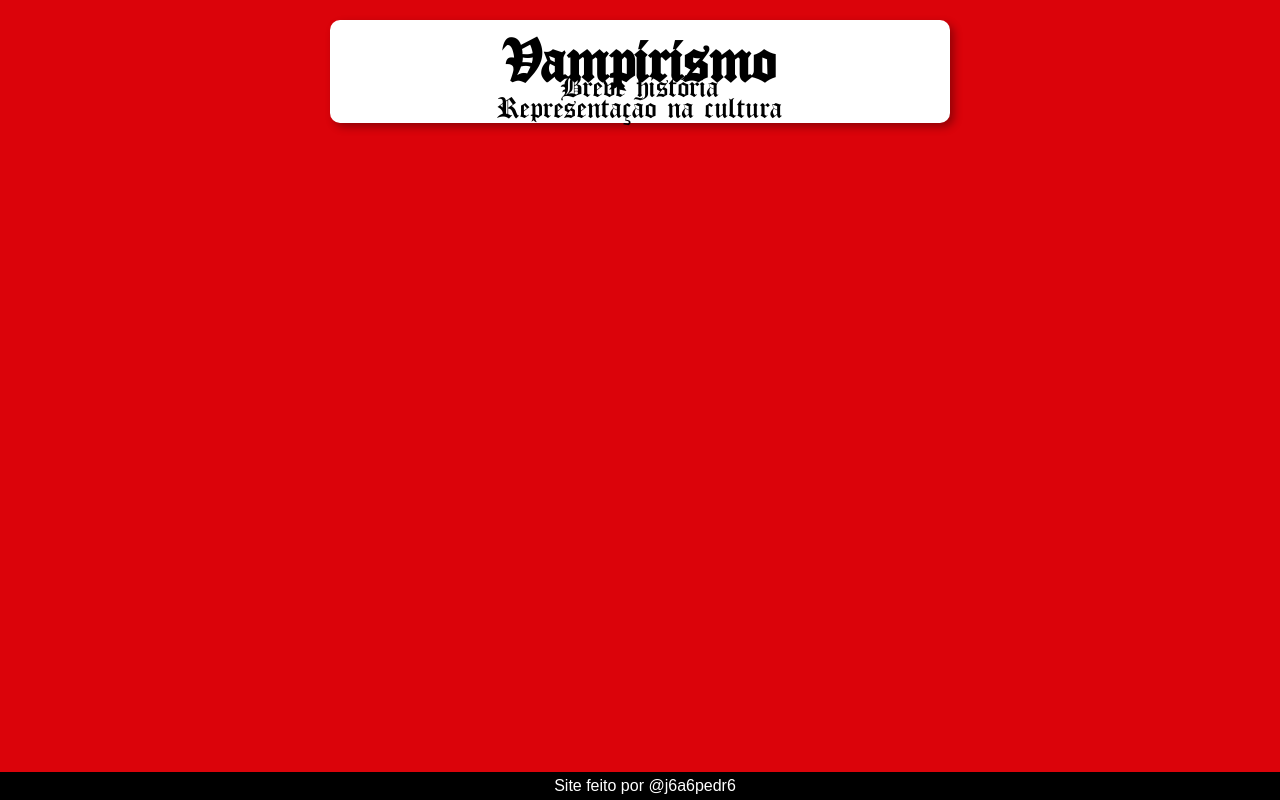
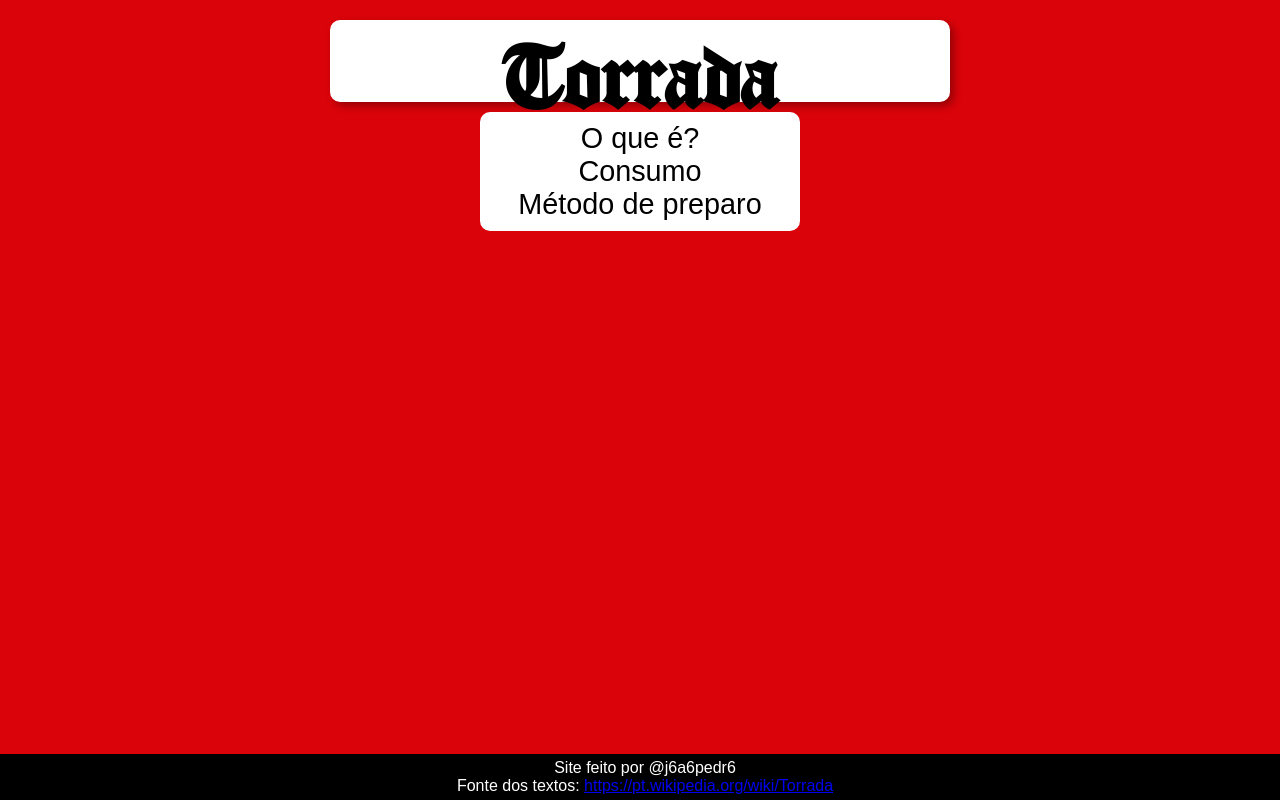
Before and after one commit to j6a6pedr6/primeiro-site, a plain HTML site: page index.html in a window 1280 px wide. Drawn offline with Linux system fonts and the light colour scheme.

Commit message:
Atualização do site

```diff
--- a/css/style.css
+++ b/css/style.css
@@ -32,22 +32,33 @@ header{
     background-color: white;
     font-family: var(--font-london);
     text-align: center;
-    font-size: 2em;
+    font-size: 3em;
     width: 600px;
     padding: 10px;
     margin: auto;
     margin-top: 20px;
+    margin-bottom: 10px;
     border-radius: 10px;
     box-shadow: 4px 4px 8px rgba(0, 0, 0, 0.329);
 
 }
 
-header > a{
+main{
+    background-color: white;
+    text-align: center;
+    font-size: 1.8em;
+    width: 300px;
+    padding: 10px;
+    border-radius: 10px;
+    margin: auto;
+}
+
+main > a{
     text-decoration: none;
     color: black;
 }
 
-header > a:hover{
+main > a:hover{
     background-color: var(--cor2);
     color: white;
     padding: 3px;
--- a/index.html
+++ b/index.html
@@ -8,12 +8,16 @@
 </head>
 <body>
     <header>
-        <h1>Vampirismo</h1>
-        <a href="#">Breve história</a> <br>
-        <a href="#">Representação na cultura</a>
+        <h1>Torrada</h1>
     </header>
+    <main>
+        <a href="torrada.html" target="_self" rel="next">O que é?</a> <br>
+        <a href="consumo.html" target="_self" rel="next">Consumo</a> <br>
+        <a href="preparo.html" target="_self" rel="next">Método de preparo</a>
+    </main>
     <footer>
-        Site feito por @j6a6pedr6
+        <p>Site feito por @j6a6pedr6</p>
+        <p>Fonte dos textos: <a href="https://pt.wikipedia.org/wiki/Torrada">https://pt.wikipedia.org/wiki/Torrada</a></p>
     </footer>
 </body>
 </html>
```
Also changed, not shown: consumo.html (added, +17 -0 lines), preparo.html (added, +17 -0 lines), torrada.html (added, +17 -0 lines), 1 other file.
